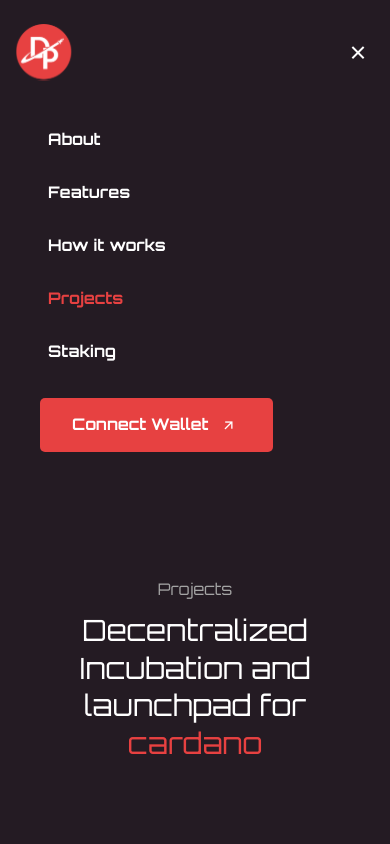
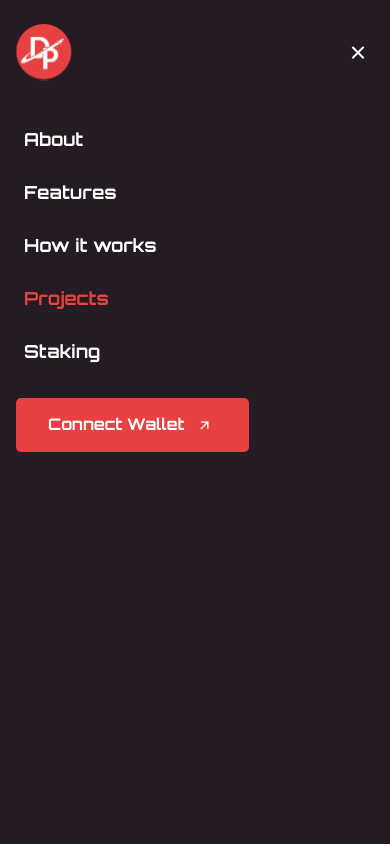
Before and after one commit to TekelEth/defi_pronto, a Next.js app: page /projects in a window 390 px wide. Both pictures are taken after a click on the button "Open Menu". Shown: the top 844 px of the page. Built offline with nearby package versions, Linux system fonts and the light colour scheme.

Commit message:
finished navbar

```diff
--- a/src/components/layout/Nav.jsx
+++ b/src/components/layout/Nav.jsx
@@ -8,21 +8,20 @@
 const MobileNav = ({ isMenuOpen, setIsMenuOpen, walletDisplay }) => {
 	const router = useRouter();
 	const path_name = router.pathname;
-	// const position = path_name === '/' ? '' : 'sticky bg-[#241B23] h-screen';
 	const walletDisplays = () => {
 		setIsMenuOpen(false)
 		walletDisplay()
 	}
 	return (
 		<div
-			className={`lg:hidden  bg-[#241B23]  duration-300 py-6 px-6 my-4 flex flex-col items-start gap-y-7`}
+			className={`lg:hidden ${isMenuOpen ? "block" : "hidden"} bg-[#241B23] h-screen  duration-300 py-6 my-4 flex flex-col items-start gap-y-7`}
 		>
 			<div className='flex flex-col items-start py-2 px-2 gap-8'>
 				<CustomLink
 					onClick={() => setIsMenuOpen(false)}
 					href={'/about'}
 					className={`${path_name === '/about' ? 'text-theme-main' : 'text-white'
-						} w-auto h-[21px] font-orbitron font-bold text-base leading-[21px] hover:text-theme-main order-1`}
+						} w-auto h-[21px] font-orbitron font-bold text-lg leading-[21px] hover:text-theme-main order-1`}
 				>
 					About
 				</CustomLink>
@@ -30,7 +29,7 @@
 					onClick={() => setIsMenuOpen(false)}
 					href={'/#features'}
 					className={`${path_name === '/features' ? 'text-theme-main' : 'text-white'
-						} w-auto h-[21px] font-orbitron font-bold text-base leading-[21px] hover:text-theme-main order-2`}
+						} w-auto h-[21px] font-orbitron font-bold text-lg leading-[21px] hover:text-theme-main order-2`}
 				>
 					Features
 				</CustomLink>
@@ -38,7 +37,7 @@
 					onClick={() => setIsMenuOpen(false)}
 					href={'/#howitworks'}
 					className={`${path_name === '/howitworks' ? 'text-theme-main' : 'text-white'
-						} w-auto h-[21px] font-orbitron font-bold text-base leading-[21px] hover:text-theme-main order-3`}
+						} w-auto h-[21px] font-orbitron font-bold text-lg leading-[21px] hover:text-theme-main order-3`}
 				>
 					How it works
 				</CustomLink>
@@ -47,7 +46,7 @@
 					onClick={() => setIsMenuOpen(false)}
 					href={'/projects'}
 					className={`${path_name === '/projects' ? 'text-theme-main' : 'text-white'
-						} w-auto h-[21px] font-orbitron font-bold text-base leading-[21px] hover:text-theme-main order-4`}
+						} w-auto h-[21px] font-orbitron font-bold text-lg leading-[21px] hover:text-theme-main order-4`}
 				>
 					Projects
 				</CustomLink>
@@ -55,7 +54,7 @@
 					onClick={() => setIsMenuOpen(false)}
 					href={'/staking'}
 					className={`${path_name === '/staking' ? 'text-theme-main' : 'text-white'
-						} w-auto h-[21px] font-orbitron font-bold text-base leading-[21px] hover:text-theme-main order-5`}
+						} w-auto h-[21px] font-orbitron font-bold text-lg leading-[21px] hover:text-theme-main order-5`}
 				>
 					Staking
 				</CustomLink>
@@ -142,17 +141,11 @@
 					</button>
 				</div>
 			</div>
-			{isMenuOpen && (
-				<div className={`${isMenuOpen ? 'translate-x-0' : '-translate-x-[100%]'} transition-all duration-300`}>
+				<div className={`${isMenuOpen ? 'translate-y-0' : '-translate-y-[100%]'} transition-all duration-500`}>
 					<MobileNav isMenuOpen={isMenuOpen} setIsMenuOpen={setIsMenuOpen} walletDisplay={() => setShowWallet(true)} />
 				</div>
-			)}
-		{
-				<WalletConnect close={closeWallet} showWallet={showWallet} />
-				// <WalletConnect close={()=> setShowWallet(false)}/>
 
-		}
-
+			<WalletConnect close={closeWallet} showWallet={showWallet} />
 		</div>
 	);
 }
```
